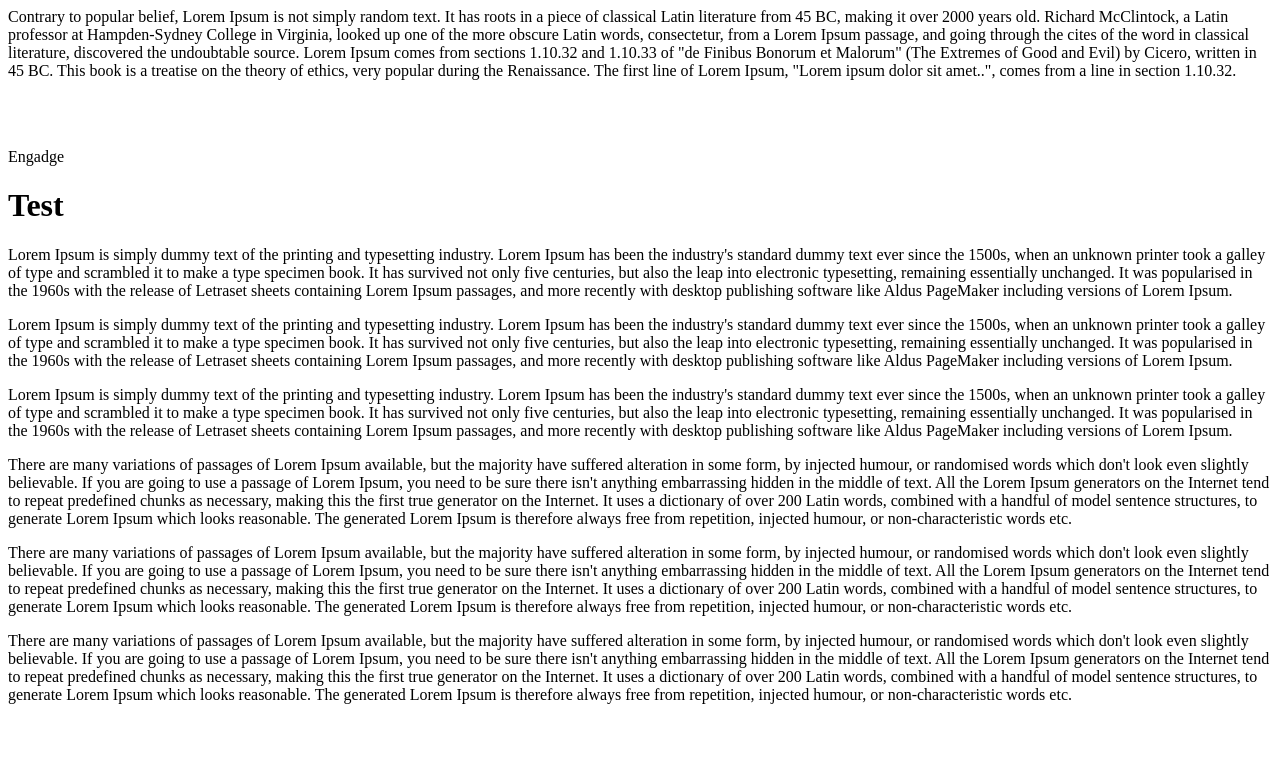
After one commit to randellma/Readsy, a PHP site: page /test.html in a window 1280 px wide. The commit adds this page. Shown: the top 783 px of the page. Run offline with PHP 8.4, Linux system fonts and the light colour scheme.

Commit message:
Added test pages. Now using sublimetext

```diff
--- a/public/index.php
+++ b/public/index.php
@@ -27,8 +27,5 @@
 		<script>
 			var readsy_1 = new readsy_widget(1);
 		</script>
-
-
 	</body>
-
 </html>
--- /dev/null
+++ b/public/test.html
@@ -0,0 +1,34 @@
+<html>
+
+	<head>
+
+		<title>Readsy</title>
+		<!--<link rel="stylesheet" type="text/css" href="style/widgets.css">-->
+	</head>
+
+	<body>
+
+		<div>
+			<p>Contrary to popular belief, Lorem Ipsum is not simply random text. It has roots in a piece of classical Latin literature from 45 BC, making it over 2000 years old. Richard McClintock, a Latin professor at Hampden-Sydney College in Virginia, looked up one of the more obscure Latin words, consectetur, from a Lorem Ipsum passage, and going through the cites of the word in classical literature, discovered the undoubtable source. Lorem Ipsum comes from sections 1.10.32 and 1.10.33 of "de Finibus Bonorum et Malorum" (The Extremes of Good and Evil) by Cicero, written in 45 BC. This book is a treatise on the theory of ethics, very popular during the Renaissance. The first line of Lorem Ipsum, "Lorem ipsum dolor sit amet..", comes from a line in section 1.10.32.</p>
+		</div>
+
+		<br />
+		<br />
+		<div>
+			<p>Engadge</p>
+			<h1>Test</h1>
+			<div>
+			<p>Lorem Ipsum is simply dummy text of the printing and typesetting industry. Lorem Ipsum has been the industry's standard dummy text ever since the 1500s, when an unknown printer took a galley of type and scrambled it to make a type specimen book. It has survived not only five centuries, but also the leap into electronic typesetting, remaining essentially unchanged. It was popularised in the 1960s with the release of Letraset sheets containing Lorem Ipsum passages, and more recently with desktop publishing software like Aldus PageMaker including versions of Lorem Ipsum.</p>
+			<p>Lorem Ipsum is simply dummy text of the printing and typesetting industry. Lorem Ipsum has been the industry's standard dummy text ever since the 1500s, when an unknown printer took a galley of type and scrambled it to make a type specimen book. It has survived not only five centuries, but also the leap into electronic typesetting, remaining essentially unchanged. It was popularised in the 1960s with the release of Letraset sheets containing Lorem Ipsum passages, and more recently with desktop publishing software like Aldus PageMaker including versions of Lorem Ipsum.</p>
+			<p>Lorem Ipsum is simply dummy text of the printing and typesetting industry. Lorem Ipsum has been the industry's standard dummy text ever since the 1500s, when an unknown printer took a galley of type and scrambled it to make a type specimen book. It has survived not only five centuries, but also the leap into electronic typesetting, remaining essentially unchanged. It was popularised in the 1960s with the release of Letraset sheets containing Lorem Ipsum passages, and more recently with desktop publishing software like Aldus PageMaker including versions of Lorem Ipsum.</p>
+				<div>
+					<p>There are many variations of passages of Lorem Ipsum available, but the majority have suffered alteration in some form, by injected humour, or randomised words which don't look even slightly believable. If you are going to use a passage of Lorem Ipsum, you need to be sure there isn't anything embarrassing hidden in the middle of text. All the Lorem Ipsum generators on the Internet tend to repeat predefined chunks as necessary, making this the first true generator on the Internet. It uses a dictionary of over 200 Latin words, combined with a handful of model sentence structures, to generate Lorem Ipsum which looks reasonable. The generated Lorem Ipsum is therefore always free from repetition, injected humour, or non-characteristic words etc.</p>
+					<p>There are many variations of passages of Lorem Ipsum available, but the majority have suffered alteration in some form, by injected humour, or randomised words which don't look even slightly believable. If you are going to use a passage of Lorem Ipsum, you need to be sure there isn't anything embarrassing hidden in the middle of text. All the Lorem Ipsum generators on the Internet tend to repeat predefined chunks as necessary, making this the first true generator on the Internet. It uses a dictionary of over 200 Latin words, combined with a handful of model sentence structures, to generate Lorem Ipsum which looks reasonable. The generated Lorem Ipsum is therefore always free from repetition, injected humour, or non-characteristic words etc.</p>
+					<p>There are many variations of passages of Lorem Ipsum available, but the majority have suffered alteration in some form, by injected humour, or randomised words which don't look even slightly believable. If you are going to use a passage of Lorem Ipsum, you need to be sure there isn't anything embarrassing hidden in the middle of text. All the Lorem Ipsum generators on the Internet tend to repeat predefined chunks as necessary, making this the first true generator on the Internet. It uses a dictionary of over 200 Latin words, combined with a handful of model sentence structures, to generate Lorem Ipsum which looks reasonable. The generated Lorem Ipsum is therefore always free from repetition, injected humour, or non-characteristic words etc.</p>
+				</div>
+			</div>
+		</div>
+
+	</body>
+
+</html>
```
Also changed, not shown: chrome/readsy_app.js (+10 -1 lines), 3 other files.
